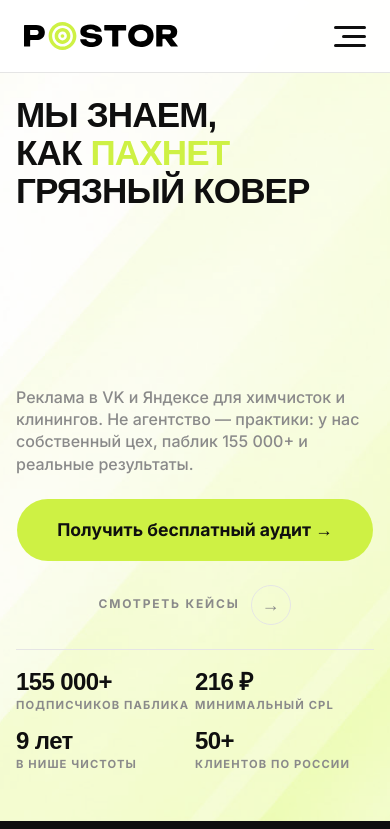
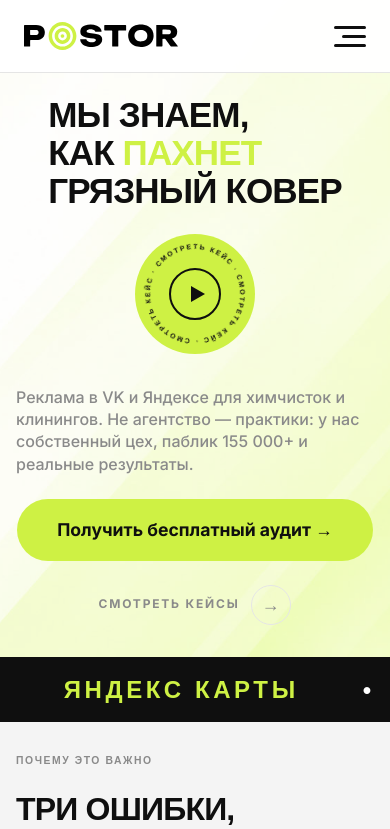
Before and after one commit to lans79/postor-landing, a React (Vite) app: page / in a window 390 px wide. Shown: the top 829 px of the page. Built offline with nearby package versions, Linux system fonts and the light colour scheme; a web font is replaced by a local one.

Commit message:
Убрал утп

```diff
--- a/src/components/Hero.jsx
+++ b/src/components/Hero.jsx
@@ -4,12 +4,6 @@ const ROTATING_TEXT = 'СМОТРЕТЬ КЕЙС · СМОТРЕТЬ КЕЙС ·
 // TODO: замените VIDEO_URL на реальное видео перед публикацией
 const VIDEO_URL = null
 
-const STATS = [
-  { value: '155 000+', label: 'подписчиков паблика' },
-  { value: '216 ₽',   label: 'минимальный CPL' },
-  { value: '9 лет',   label: 'в нише чистоты' },
-  { value: '50+',     label: 'клиентов по России' },
-]
 
 export default function Hero() {
   const [videoOpen, setVideoOpen] = useState(false)
@@ -35,12 +29,10 @@ export default function Hero() {
               грязный ковер
             </h1>
 
-            {/* Кнопка скрыта до появления реального видео */}
             <button
               className="hero-play hero-anim hero-anim--d2"
               onClick={() => VIDEO_URL && setVideoOpen(true)}
               aria-label="Смотреть видео о нас"
-              style={{ opacity: VIDEO_URL ? 1 : 0, pointerEvents: VIDEO_URL ? 'auto' : 'none' }}
             >
               <svg className="hero-play__text" viewBox="0 0 200 200">
                 <defs>
@@ -74,15 +66,6 @@ export default function Hero() {
             </div>
           </div>
 
-          {/* Stats strip */}
-          <div className="hero-stats hero-anim hero-anim--d3">
-            {STATS.map((s, i) => (
-              <div className="hero-stat" key={i}>
-                <span className="hero-stat__value">{s.value}</span>
-                <span className="hero-stat__label">{s.label}</span>
-              </div>
-            ))}
-          </div>
 
         </div>
       </section>
--- a/src/index.css
+++ b/src/index.css
@@ -535,7 +535,7 @@ img { max-width: 100%; display: block; }
   100% { box-shadow: 0 0 0 0 rgba(206,241,68,0); }
 }
 @media (max-width: 1024px) {
-  .hero-heading-row { flex-direction: column; align-items: flex-start; gap: 2rem; }
+  .hero-heading-row { flex-direction: column; align-items: center; gap: 2rem; }
   .hero-play { width: 150px; height: 150px; }
 }
 @media (max-width: 640px) {
@@ -749,8 +749,8 @@ img { max-width: 100%; display: block; }
 @media (max-width: 768px) {
   /* Hero */
   .hero { padding-top: 6rem; padding-bottom: 2rem; }
-  .hero-heading-row { flex-direction: column; align-items: flex-start; gap: 1.5rem; }
-  .hero-play { align-self: flex-start; }
+  .hero-heading-row { flex-direction: column; align-items: center; gap: 1.5rem; }
+  .hero-play { align-self: center; }
   .hero-bottom { margin-top: 2rem; gap: 1.5rem; }
   .hero-stats { margin-top: 1.5rem; padding-top: 1.25rem; gap: 0; }
   .hero-stat { flex: 0 0 50%; border-left: none !important; padding-left: 0 !important; padding-right: 0 !important; margin-bottom: 1rem; }
```
Also changed, not shown: 2 other files (tests, documents, lock files or other folders).
